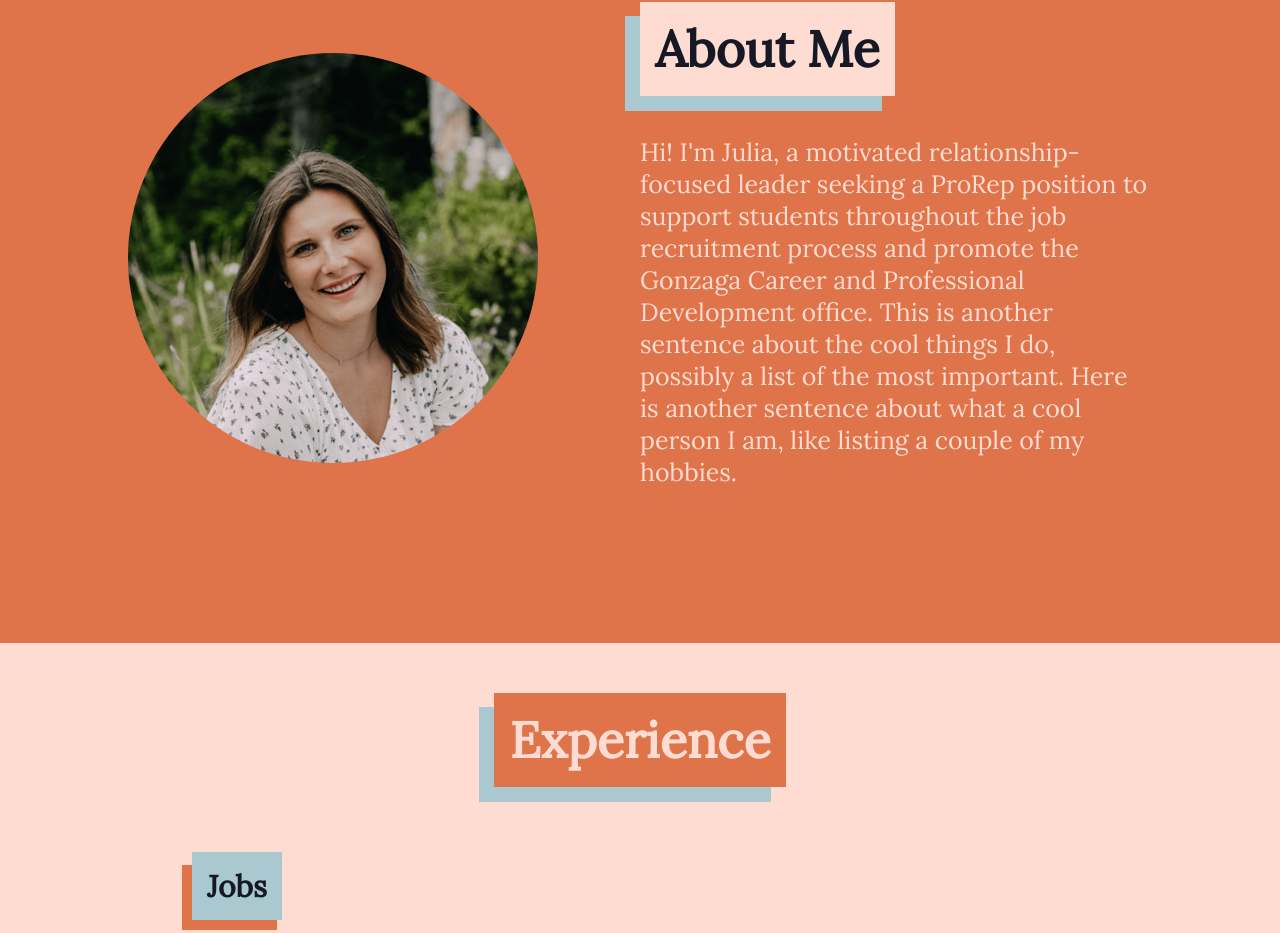
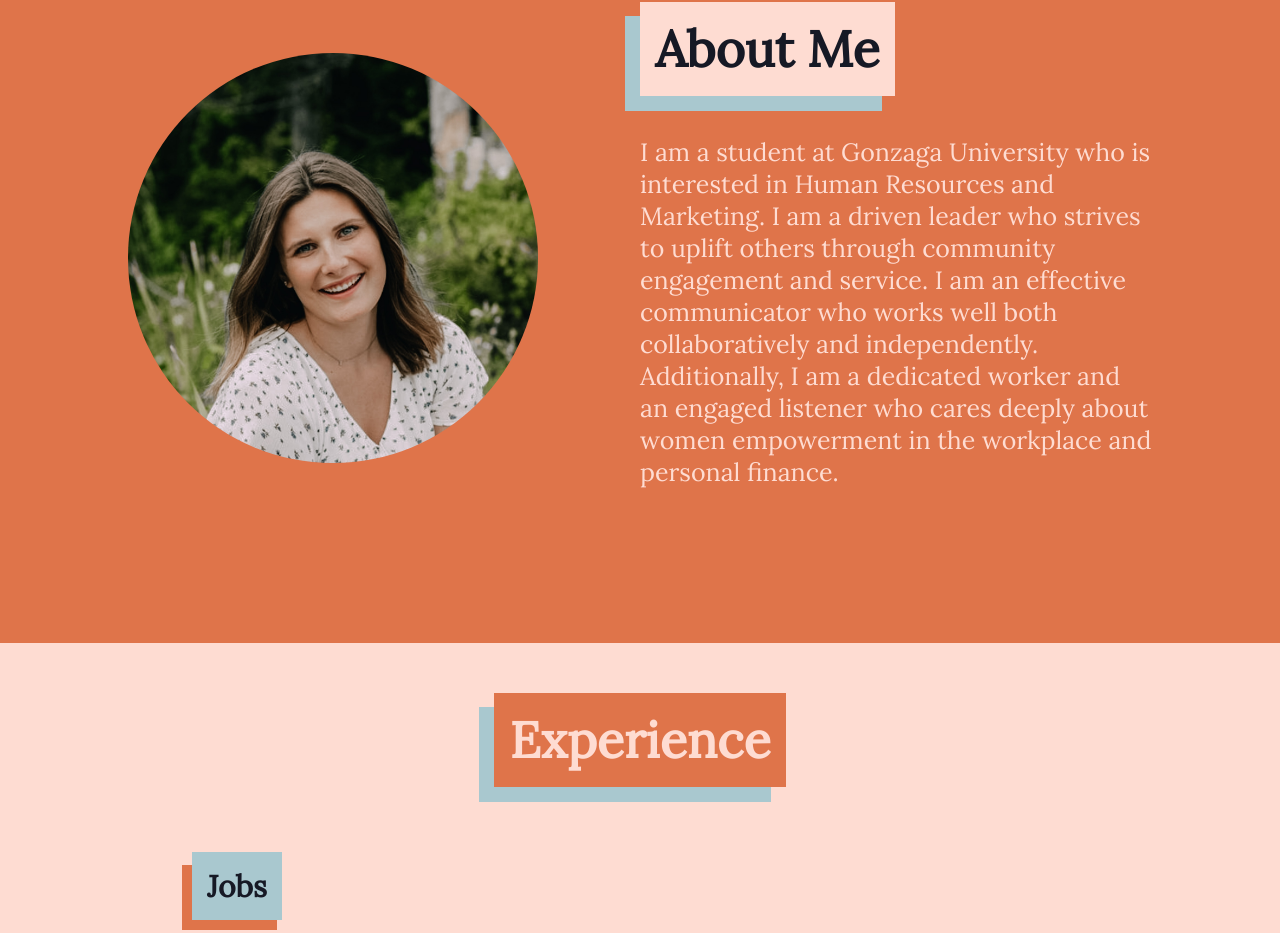
Before and after one commit to gjakubik/julia-resume-site, a React (Create React App) app: page / in a window 1280 px wide. Shown: the part 927-1860 px from the top of the page. Built offline with nearby package versions, Linux system fonts and the light colour scheme.

Commit message:
new about me

```diff
--- a/src/components/About/index.jsx
+++ b/src/components/About/index.jsx
@@ -45,7 +45,7 @@ function About(props) {
                         color: colors.peach,
                         fontSize: '25px',
                     }}>
-                        Hi! I'm Julia, a motivated relationship-focused leader seeking a ProRep position to support students throughout the job recruitment process and promote the Gonzaga Career and Professional Development office. This is another sentence about the cool things I do, possibly a list of the most important. Here is another sentence about what a cool person I am, like listing a couple of my hobbies.
+                        I am a student at Gonzaga University who is interested in Human Resources and Marketing. I am a driven leader who strives to uplift others through community engagement and service. I am an effective communicator who works well both collaboratively and independently. Additionally, I am a dedicated worker and an engaged listener who cares deeply about women empowerment in the workplace and personal finance.
                     </p>
                 </div>
             </div>
```
